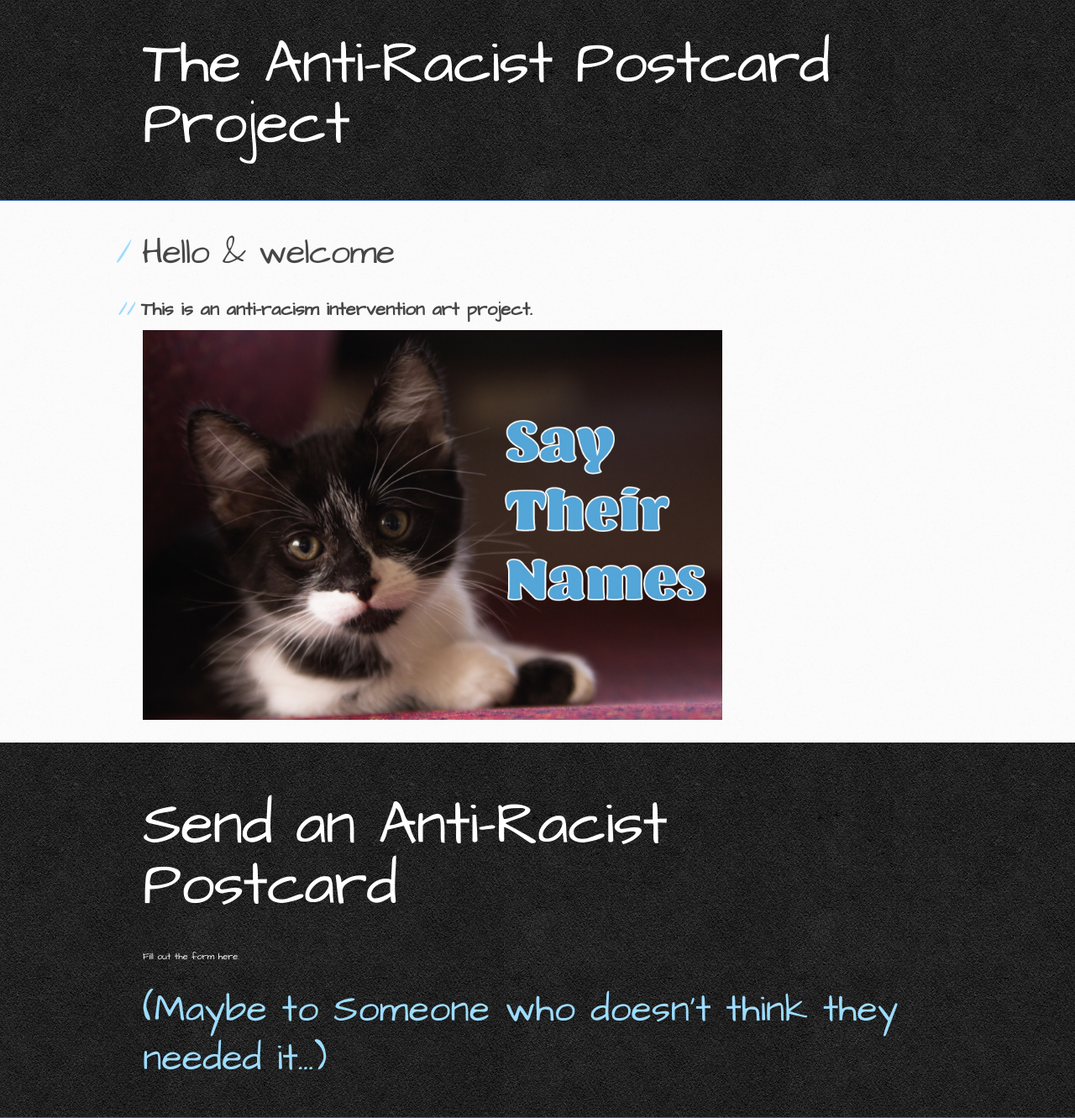
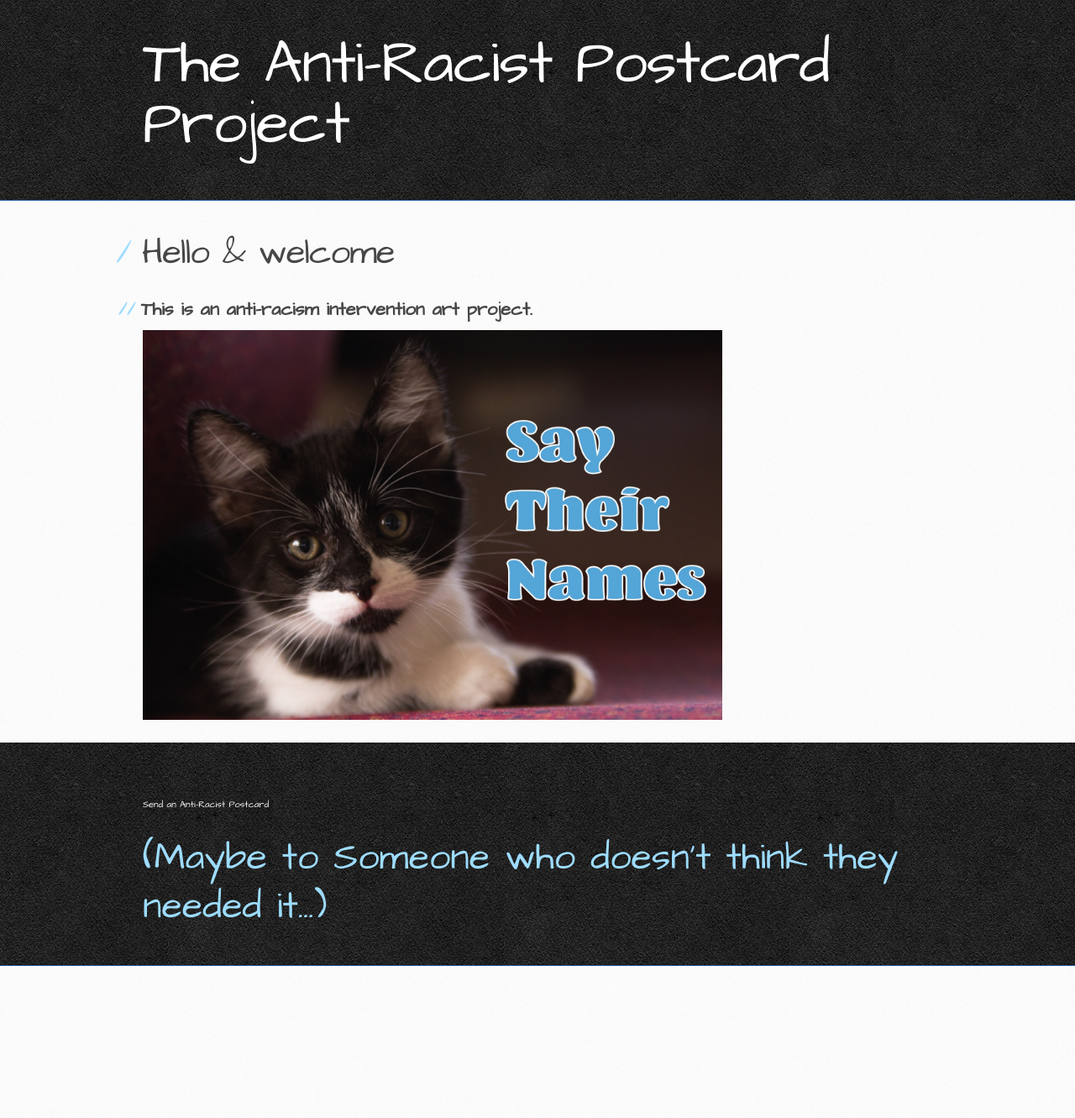
Before and after one commit to mir-lab/AntiRacistPostcardProject, a Jekyll site: the page built from docs/index.md, in a window 1280 px wide. Shown: the whole page at 84% size. Built offline with Jekyll 4.4.1, drawn with Linux system fonts in a browser that asks for light colours; the repository's description, which GitHub fills in, is left out; after the commit the page ends 1150 px from its top, so only the background shows below that.

Commit message:
Update default.html

```diff
--- a/docs/_layouts/default.html
+++ b/docs/_layouts/default.html
@@ -75,9 +75,9 @@
   <body>
     <header>
       <div class="inner">
-       <br><h1>Send an Anti-Racist Postcard</h1>
+       <!-- <br><h1>Send an Anti-Racist Postcard</h1> -->
        <a href="{{ '/' | absolute_url }}" class="button">
-              <small>Fill out the form here.</small>
+              <small>Send an Anti-Racist Postcard</small>
             </a>
        <br><h2>(Maybe to Someone who doesn't think they needed it...)</h2></div>
       </div>
```
